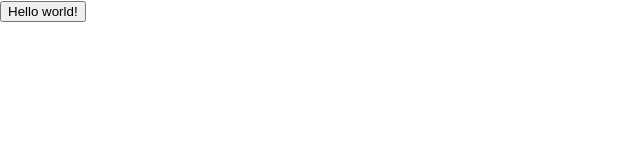
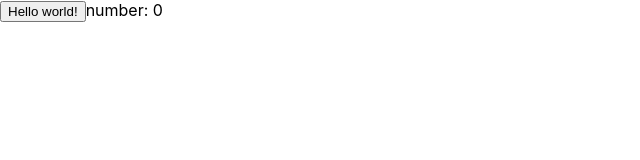
Before and after one commit to mohonsing113/react-demo, a React (Create React App) app: page / in a window 1280 px wide. Shown: the top 160 px of the page, without its empty margins (0-640 px from the left). Built offline with nearby package versions, Linux system fonts and the light colour scheme.

Commit message:
add number span on App.js

```diff
--- a/src/App.js
+++ b/src/App.js
@@ -5,21 +5,9 @@ import './App.css';
 class App extends Component {
   render() {
     return (
-      <div className="App">
-        <header className="App-header">
-          <img src={logo} className="App-logo" alt="logo" />
-          <p>
-            Edit <code>src/App.js</code> and save to reload.
-          </p>
-          <a
-            className="App-link"
-            href="https://reactjs.org"
-            target="_blank"
-            rel="noopener noreferrer"
-          >
-            Learn React
-          </a>
-        </header>
+      <div>
+        <button>Hello world!</button>
+        <span>number: 0</span>
       </div>
     );
   }
--- a/src/index.js
+++ b/src/index.js
@@ -4,7 +4,7 @@ import './index.css';
 import App from './App';
 import * as serviceWorker from './serviceWorker';
 
-ReactDOM.render(<button>Hello world!</button>, document.getElementById('root'));
+ReactDOM.render(<App />, document.getElementById('root'));
 
 // If you want your app to work offline and load faster, you can change
 // unregister() to register() below. Note this comes with some pitfalls.
```
